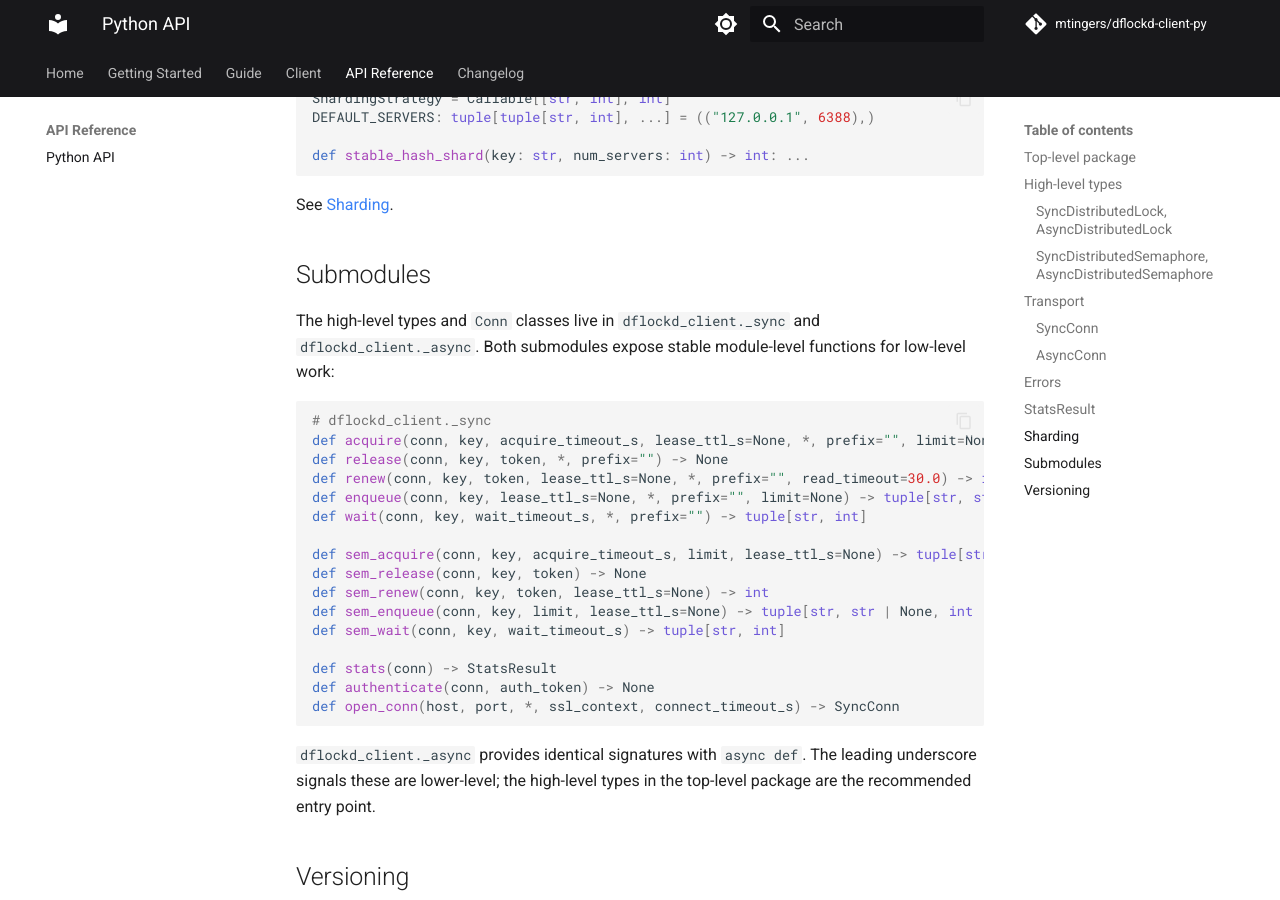
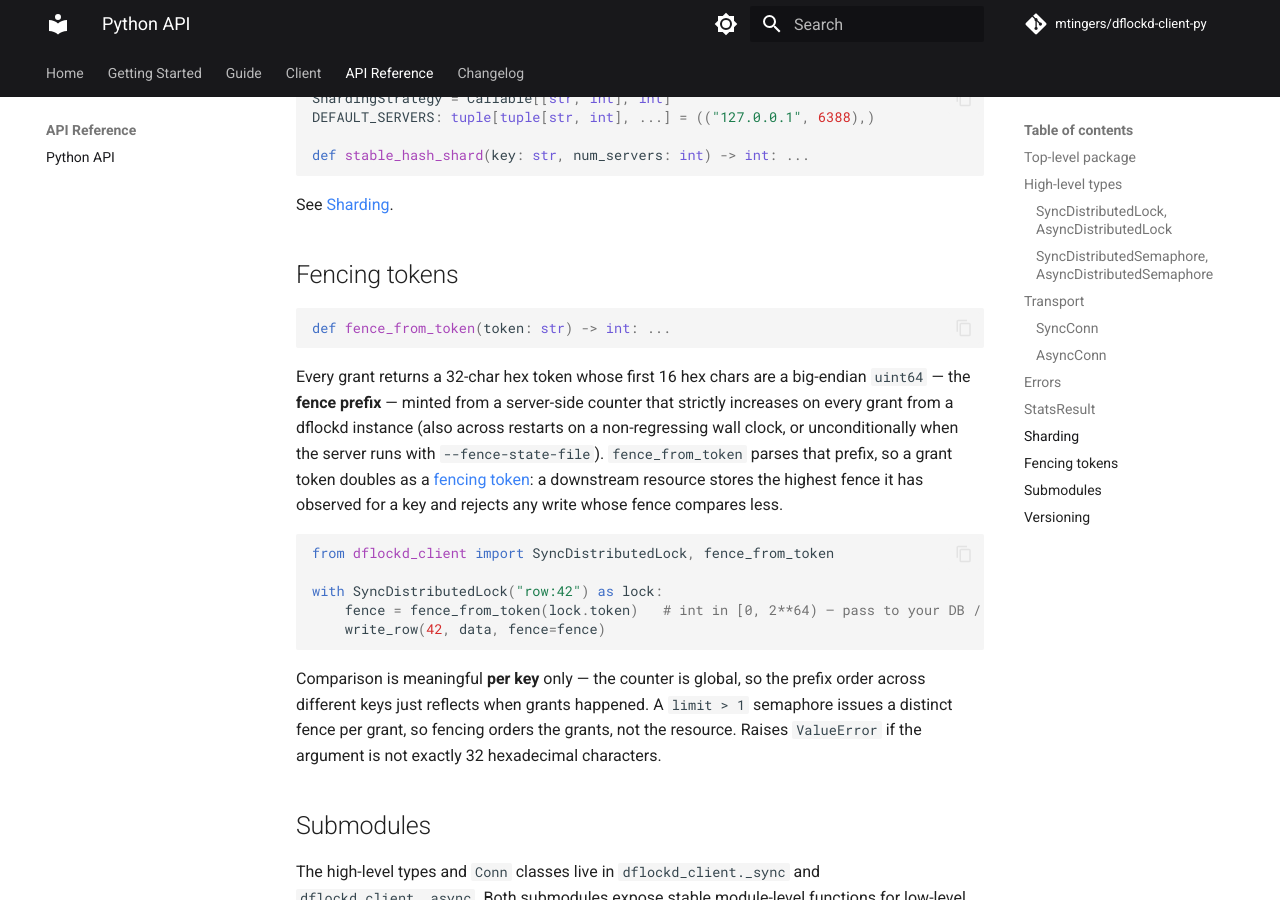
Before and after one commit to mtingers/dflockd-client-py, an MkDocs documentation site: the page built from docs/api/python.md, in a window 1280 px wide and 900 px high, scrolled down 2718 px. Built offline with MkDocs 1.6.1 and Material for MkDocs 9.7.7, drawn with Linux system fonts in a browser that asks for light colours; comment, search, counter and statistics services are not loaded; some of the changed text lies outside the part shown.

Commit message:
Prepare v2.1.0 release
Add fence_from_token(token), mirroring the Go client's FenceFromToken:
parse the 64-bit monotonic fence prefix from a grant token so a token can
be used directly as a fencing token for downstream resources. Re-exported
from the top-level package; covered by protocol unit tests and live-server
integration tests for the sync and async clients.

Bump the package metadata and lockfile from 2.0.1 to 2.1.0; document the
release in the changelog; note fencing tokens in the README and docs.

Co-Authored-By: Claude Opus 4.7 (1M context) <noreply@anthropic.com>

````diff
--- a/docs/api/python.md
+++ b/docs/api/python.md
@@ -15,9 +15,9 @@ from dflockd_client import (
     # transport
     SyncConn, AsyncConn,
 
-    # types
+    # types & helpers
     StatsResult, ShardingStrategy,
-    DEFAULT_SERVERS, stable_hash_shard,
+    DEFAULT_SERVERS, stable_hash_shard, fence_from_token,
 
     # exceptions
     DflockdError, DflockdTimeoutError,
@@ -136,6 +136,36 @@ def stable_hash_shard(key: str, num_servers: int) -> int: ...
 
 See [Sharding](../guide/sharding.md).
 
+## Fencing tokens
+
+```python
+def fence_from_token(token: str) -> int: ...
+```
+
+Every grant returns a 32-char hex token whose first 16 hex chars are a
+big-endian `uint64` — the **fence prefix** — minted from a server-side
+counter that strictly increases on every grant from a dflockd instance
+(also across restarts on a non-regressing wall clock, or unconditionally
+when the server runs with `--fence-state-file`). `fence_from_token` parses
+that prefix, so a grant token doubles as a
+[fencing token](https://martin.kleppmann.com/2016/02/08/how-to-do-distributed-locking.html):
+a downstream resource stores the highest fence it has observed for a key
+and rejects any write whose fence compares less.
+
+```python
+from dflockd_client import SyncDistributedLock, fence_from_token
+
+with SyncDistributedLock("row:42") as lock:
+    fence = fence_from_token(lock.token)   # int in [0, 2**64) — pass to your DB / store
+    write_row(42, data, fence=fence)
+```
+
+Comparison is meaningful **per key** only — the counter is global, so the
+prefix order across different keys just reflects when grants happened. A
+`limit > 1` semaphore issues a distinct fence per grant, so fencing orders
+the grants, not the resource. Raises `ValueError` if the argument is not
+exactly 32 hexadecimal characters.
+
 ## Submodules
 
 The high-level types and `Conn` classes live in `dflockd_client._sync`
--- a/pyproject.toml
+++ b/pyproject.toml
@@ -1,6 +1,6 @@
 [project]
 name = "dflockd-client"
-version = "2.0.1"
+version = "2.1.0"
 description = "dflockd python client"
 readme = "README.md"
 license = "MIT"
--- a/src/dflockd_client/__init__.py
+++ b/src/dflockd_client/__init__.py
@@ -18,7 +18,7 @@ from . import _async, _sync
 from ._async import AsyncConn
 from ._async import DistributedLock as AsyncDistributedLock
 from ._async import DistributedSemaphore as AsyncDistributedSemaphore
-from ._protocol import StatsResult
+from ._protocol import StatsResult, fence_from_token
 from ._sync import DistributedLock as SyncDistributedLock
 from ._sync import DistributedSemaphore as SyncDistributedSemaphore
 from ._sync import SyncConn
@@ -57,6 +57,7 @@ __all__ = [
     "DEFAULT_SERVERS",
     "ShardingStrategy",
     "stable_hash_shard",
+    "fence_from_token",
     "AsyncConn",
     "AsyncDistributedLock",
     "AsyncDistributedSemaphore",
````
Also changed, not shown: CHANGELOG.md (+7 -0 lines), README.md (+17 -0 lines), docs/guide/architecture.md (+18 -0 lines), 5 other files.
